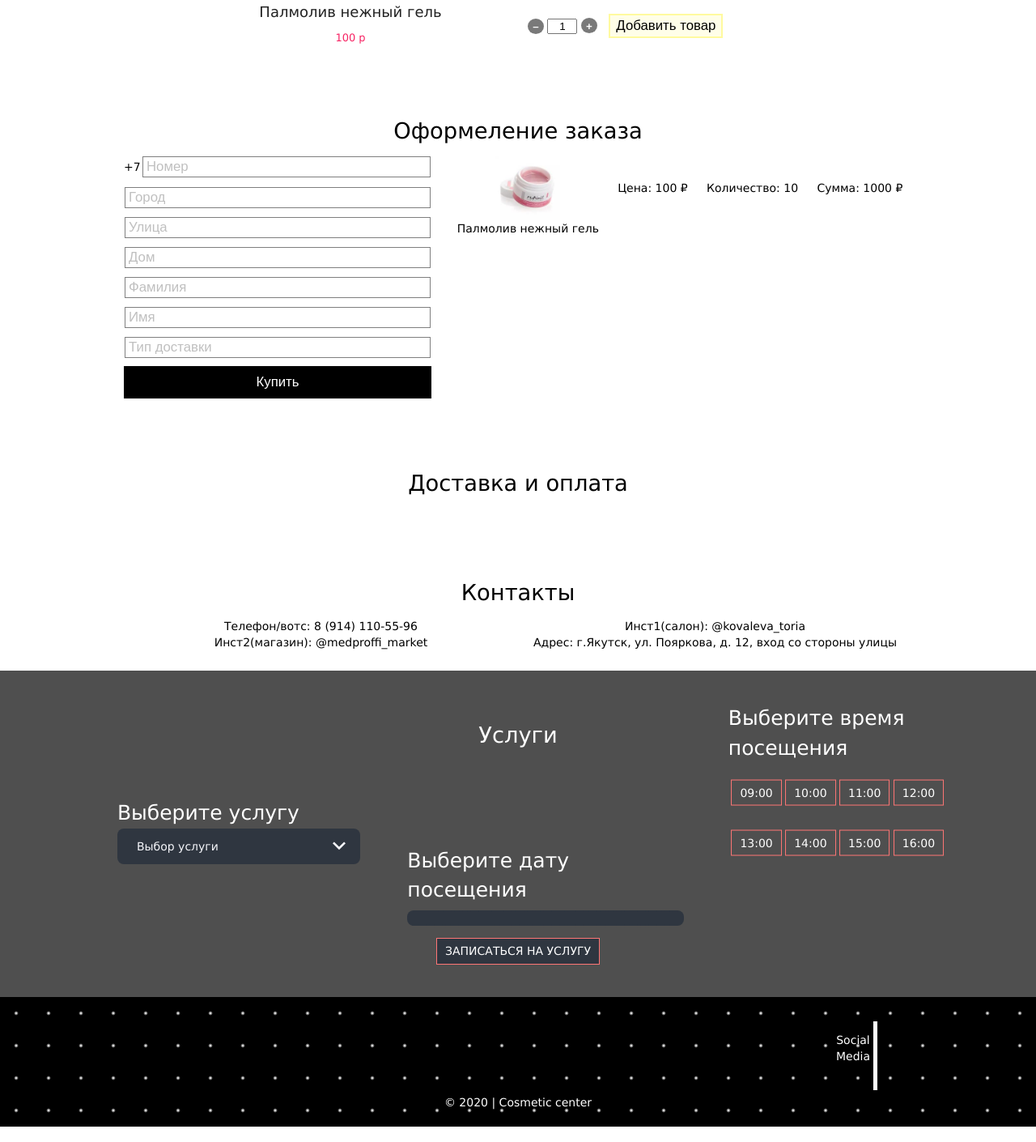
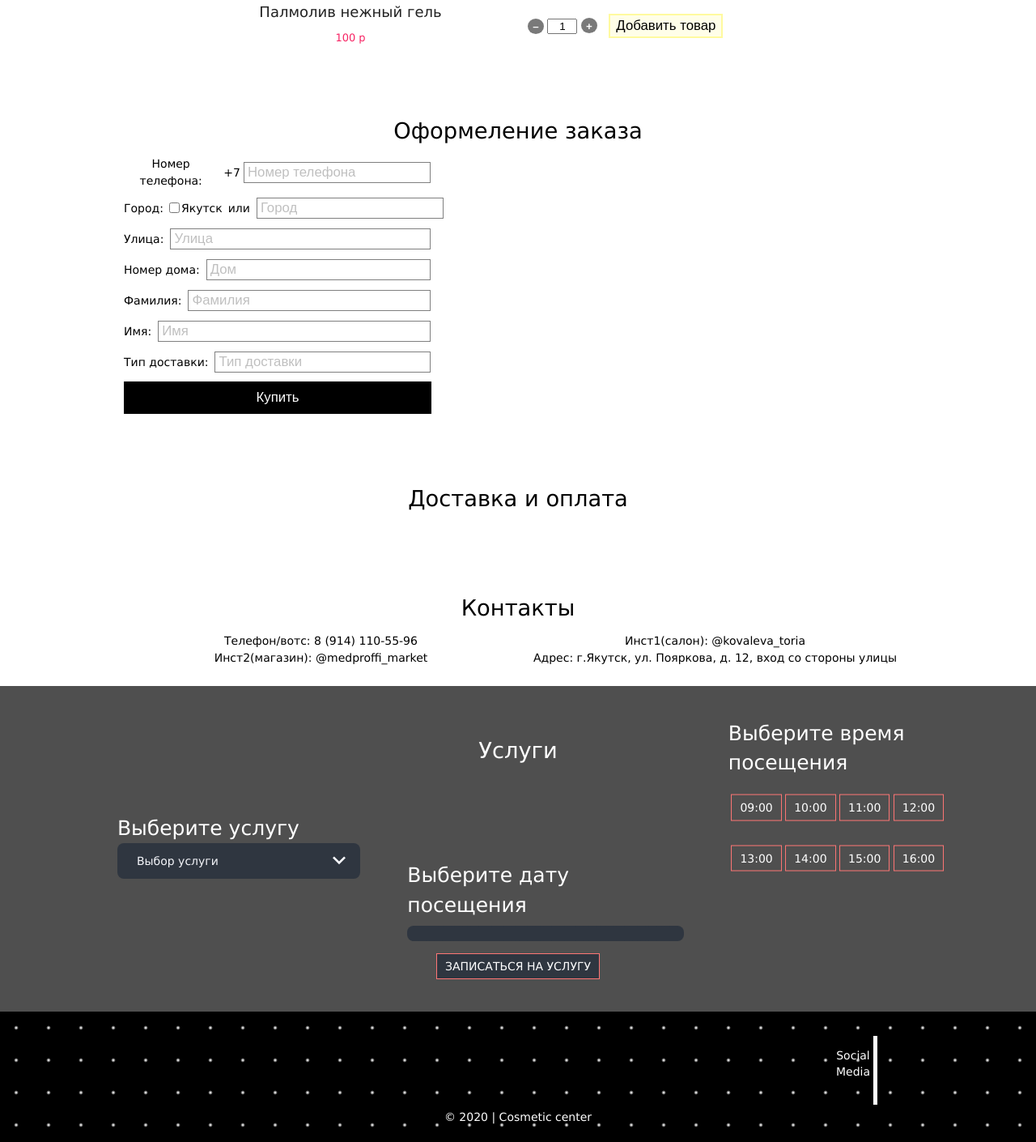
Before and after one commit to Thunderbirrd/Cosmetic, a Django app: page / in a window 1280 px wide. Shown: the part 1172-2582 px from the top of the page at 81% size. Run offline with Django 3.2, Linux system fonts and the light colour scheme; parts of the project's set-up code (start-up, migrations or seed data) failed here and were passed over.

Commit message:
added style and logic for shopping window

```diff
--- a/static/css/shopping_window.css
+++ b/static/css/shopping_window.css
@@ -14,21 +14,13 @@
     grid-row: 2;
 }
 
-.shopping_window .data_fields .address{
+.shopping_window .data_fields .address {
     display: flex;
     flex-direction: column;
 }
 
 :root {
     --margin-bottom: 10px;
-}
-
-.shopping_window .data_fields .address input{
-    margin-bottom: var(--margin-bottom);
-}
-
-.shopping_window .data_fields > input {
-    margin-bottom: var(--margin-bottom);
 }
 
 .shopping_window .data_fields {
@@ -46,26 +38,33 @@
     padding: 10px;
 }
 
-:root {
-    --width-prefix: 20px;
-    --margin-right-prefix: 2px
+.shopping_window .data_fields .field.number {
+    display: grid;
+    align-items: center;
+    grid-template-columns: auto auto 1fr;
 }
 
-.shopping_window .data_fields .number{
-    display: flex;
-    justify-content: center;
+.shopping_window .data_fields .number .prefix {
+    margin-right: 3px;
+}
+
+.shopping_window .data_fields .field p{
+    margin-right: 7px;
+}
+
+.shopping_window .data_fields .field{
+    display: grid;
+    grid-template-columns: auto 1fr;
     align-items: center;
     margin-bottom: var(--margin-bottom);
 }
 
-.shopping_window .data_fields .number .prefix {
-    width: var(--width-prefix);
-    text-align: center;
-    margin-right: var(--margin-right-prefix);
+.shopping_window .data_fields .field.city{
+    grid-template-columns: auto auto auto 1fr;
 }
 
-.shopping_window .data_fields .number input {
-    width: calc(100% - var(--width-prefix) - 2px - var(--margin-right-prefix));
+.shopping_window .data_fields .field.city .additionally {
+    display: grid;
 }
 
 .shopping_window .list {
@@ -75,8 +74,8 @@
 
 .shopping_window .list li {
     display: grid;
-    grid-template-columns: repeat(auto, 4);
-    grid-template-rows: auto auto;
+    grid-template-columns: repeat(4, auto);
+    grid-template-rows: 80px 20px;
 }
 
 .shopping_window .list .img_product {
@@ -100,7 +99,7 @@
     justify-content: center;
     align-items: center;
     grid-column: 2;
-    grid-row: 1/2;
+    grid-row: 1/3;
 }
 
 .shopping_window .list .count {
@@ -108,7 +107,7 @@
     justify-content: center;
     align-items: center;
     grid-column: 3;
-    grid-row: 1/2;
+    grid-row: 1/3;
 }
 
 .shopping_window .list .amount {
@@ -116,5 +115,71 @@
     justify-content: center;
     align-items: center;
     grid-column: 4;
-    grid-row: 1/2;
+    grid-row: 1/3;
 }
+
+.cityYakutsk {
+    display: flex;
+    align-items: center;
+    margin-right: 7px;
+}
+
+.cityYakutsk input, label {
+    cursor: pointer;
+}
+
+#isCityYakutsk{
+    margin: 0 2px 2px 0;
+}
+
+@media screen and (max-width: 1249px) {
+    .shopping_window .list li {
+        display: grid;
+        grid-template-columns: repeat(3, auto);
+    }
+
+    .shopping_window .list .price {
+        grid-column: 2;
+        grid-row: 1/3;
+        align-items: flex-start;
+        margin-top: 25px;
+    }
+
+    .shopping_window .list .count {
+        grid-column: 2;
+        grid-row: 1/3;
+        align-items: flex-end;
+        margin-bottom: 25px;
+    }
+
+    .shopping_window .list .amount {
+        grid-column: 3;
+    }
+}
+
+@media screen and (max-width: 1049px) {
+    .shopping_window .list li {
+        display: grid;
+        grid-template-columns: repeat(2, auto);
+    }
+
+    .shopping_window .list .price {
+        grid-column: 2;
+        grid-row: 1/3;
+        align-items: flex-start;
+        margin-top: 15px;
+    }
+
+    .shopping_window .list .count {
+        grid-column: 2;
+        grid-row: 1/3;
+        align-items: center;
+        margin-bottom: 0;
+    }
+
+    .shopping_window .list .amount {
+        grid-column: 2;
+        align-items: flex-end;
+        margin-bottom: 15px;
+    }
+}
--- a/static/js/shopping_window.js
+++ b/static/js/shopping_window.js
@@ -1,3 +1,66 @@
+const _createImgProductShoppingWindow = (src) => {
+    const div = document.createElement("div")
+    div.classList.add("img_product")
+
+    const img = document.createElement("img")
+    img.width = 80
+    img.height = 80
+    img.src = src
+    img.alt = "Фото продукта"
+
+    div.appendChild(img)
+
+    return div
+}
+
+const _createTitleShoppingWindow = (title) => {
+    const div = document.createElement("div")
+    div.classList.add("title")
+
+    const p = document.createElement("p")
+    p.textContent = title
+
+    div.appendChild(p)
+
+    return div
+}
+
+const _createPriceShoppingWindow = (price) => {
+    const div = document.createElement("div")
+    div.classList.add("price")
+
+    const p = document.createElement("p")
+    p.innerHTML = `Цена: ${price} &#8381;`
+
+    div.appendChild(p)
+
+    return div
+}
+
+const _createCountShoppingWindow = (count) => {
+    const div = document.createElement("div")
+    div.classList.add("count")
+
+    const p = document.createElement("p")
+    p.innerHTML = `Количество: ${count};`
+
+    div.appendChild(p)
+
+    return div
+}
+
+const _createAmountShoppingWindow = (price, count) => {
+    const div = document.createElement("div")
+    div.classList.add("amount")
+
+    const p = document.createElement("p")
+    p.innerHTML = `Сумма: ${price * count} &#8381;`
+
+    div.appendChild(p)
+
+    return div
+}
+
 //загрузка списка покупок
 const loadingShoppingList = () => {
     const list = document.querySelector(".shopping_window .list")
@@ -8,20 +71,42 @@
         const li = document.createElement("li")
         li.dataset.title = data.title
 
-        li.appendChild(_createImgProduct(data.src))
-        li.appendChild(_createTitle(data.title))
-        li.appendChild(_createPrice(data.price))
-        li.appendChild(_createCount(data.title, data.count))
-        li.appendChild(_createDelete(data.title))
+        li.appendChild(_createImgProductShoppingWindow(data.src))
+        li.appendChild(_createTitleShoppingWindow(data.title))
+        li.appendChild(_createPriceShoppingWindow(data.price))
+        li.appendChild(_createCountShoppingWindow(data.count))
+        li.appendChild(_createAmountShoppingWindow(data.price, data.count))
 
         list.appendChild(li)
     })
 }
-//loadingShoppingList()
+
+loadingShoppingList()
 
 //в поле номер телефона вводить можно только числа
 document.querySelector(".shopping_window .data_fields .number").addEventListener("keypress", (event) => {
     const data = String.fromCharCode(event.charCode)
 
     if (data < "0" || data > "9") event.preventDefault();
-})
+});
+
+(() => {
+    const additionallyFields = document.querySelectorAll(".shopping_window .data_fields .address .additionally")
+    const initDisplayFields = []
+
+    //сохраняем начальный display у additionallyFields (не должна изменятся их последовательность)
+    additionallyFields.forEach((field, key) => {
+        initDisplayFields[key] = field.style.display
+    })
+
+    //при клике что город Якутск убираем поля название города, улицы и номер дома
+    document.getElementById("isCityYakutsk").onchange = (ev) => {
+        additionallyFields.forEach((field, key) => {
+            if (ev.target.checked) {
+                field.style.display = "none"
+            } else {
+                field.style.display = initDisplayFields[key]
+            }
+        })
+    }
+})()
--- a/templates/main/shopping_window.html
+++ b/templates/main/shopping_window.html
@@ -28,38 +28,66 @@
 
     <div class="data_fields">
 
-        <div class="number">
+        <div class="field number">
+            <p>Номер телефона:</p>
             <span class="prefix">+7</span>
-            {% with type="text" placeholder="Номер" minlength="10" maxlength="10" %}
+            {% with type="text" placeholder="Номер телефона" minlength="10" maxlength="10" %}
             {% include "../components/my_input.html" %}
             {% endwith %}
         </div>
 
         <div class="address">
+            <div class="field city">
+                <p>Город:</p>
+                <div class="cityYakutsk">
+                    <input type="checkbox" name="isCityYakutsk" id="isCityYakutsk">
+                    <label for="isCityYakutsk">Якутск</label>
+                </div>
+
+                <p class="additionally">или</p>
+
+                <div class="additionally">
                     {% with type="text" placeholder="Город" %}
                     {% include "../components/my_input.html" %}
                     {% endwith %}
+                </div>
+            </div>
 
+            <div class="field additionally">
+                <p>Улица:</p>
                 {% with type="text" placeholder="Улица" %}
                 {% include "../components/my_input.html" %}
                 {% endwith %}
+            </div>
 
+            <div class="field additionally">
+                <p>Номер дома:</p>
                 {% with type="text" placeholder="Дом" %}
                 {% include "../components/my_input.html" %}
                 {% endwith %}
             </div>
+        </div>
 
+        <div class="field">
+            <p>Фамилия:</p>
             {% with type="text" placeholder="Фамилия" %}
             {% include "../components/my_input.html" %}
             {% endwith %}
+        </div>
 
+        <div class="field">
+            <p>Имя:</p>
             {% with type="text" placeholder="Имя" %}
             {% include "../components/my_input.html" %}
             {% endwith %}
+        </div>
 
+        <div class="field">
+            <p>Тип доставки:</p>
             {% with type="text" placeholder="Тип доставки" %}
             {% include "../components/my_input.html" %}
             {% endwith %}
+        </div>
 
         <button class="buy">Купить</button>
     </div>
```
Lines whose indentation alone changed are shown as unchanged.
